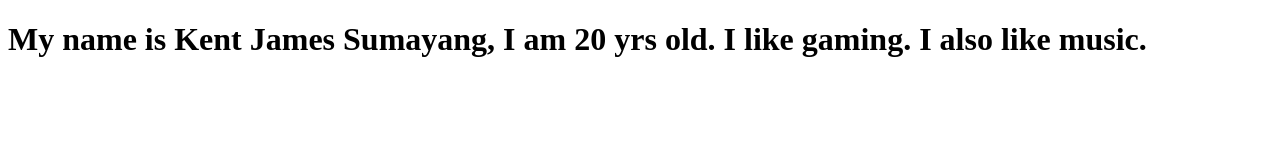
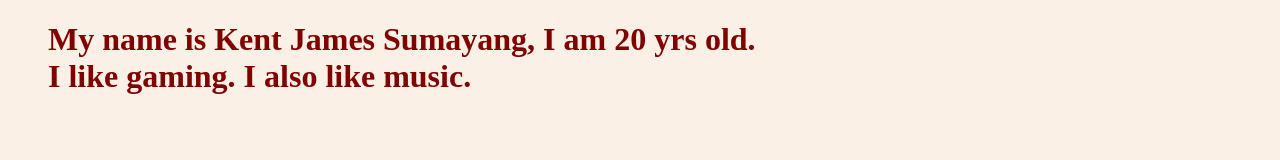
Before and after one commit to KentSumayang/1st-repository, a plain HTML site: page index.html in a window 1280 px wide. Drawn offline with Linux system fonts and the light colour scheme.

Commit message:
Slightly edited and added CSS.

```diff
--- a/index.html
+++ b/index.html
@@ -6,7 +6,17 @@
     <meta name="viewport" content="width=device-width, initial-scale=1.0">
     <title>Document</title>
 </head>
+<style>
+    body {
+      background-color: linen;
+    }
+
+    h1 {
+      color: maroon;
+      margin-left: 40px;
+    }
+    </style>
 <body>
-    <h1>My name is Kent James Sumayang, I am 20 yrs old. I like gaming. I also like music.</h1>
+    <h1>My name is Kent James Sumayang, I am 20 yrs old. <br>I like gaming. I also like music.</h1>
 </body>
 </html>
```
